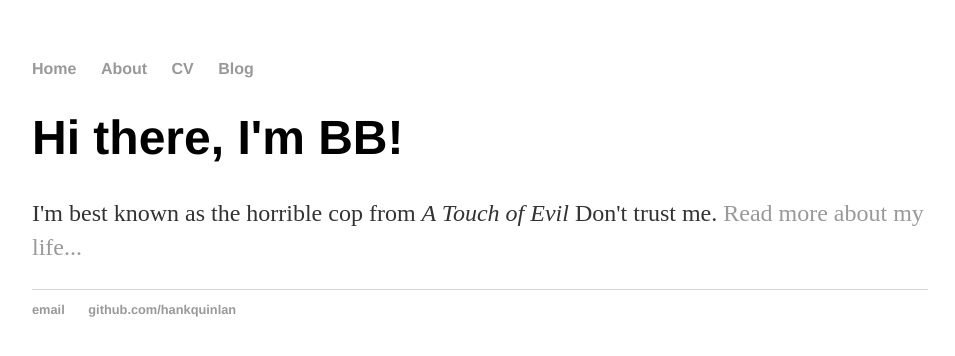
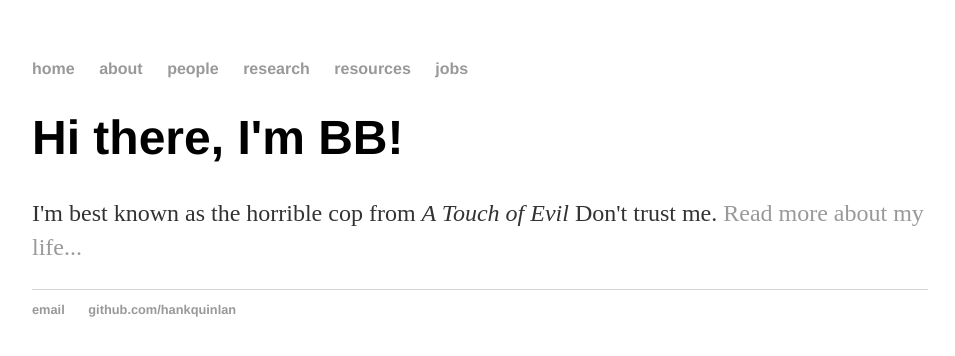
Before and after one commit to breckbaldwin/breckbaldwin.github.io, a Jekyll site: the page built from index.html, in a window 1280 px wide. Shown: the top 356 px of the page, without its empty margins (160-1115 px from the left). Built offline with Jekyll 4.4.1, drawn with Linux system fonts in a browser that asks for light colours.

Commit message:
Update default.html

```diff
--- a/_layouts/default.html
+++ b/_layouts/default.html
@@ -8,10 +8,12 @@
 		<body>
 			<nav>
 	    		<ul>
-	        		<li><a href="/">Home</a></li>
-		        	<li><a href="/about">About</a></li>
-	        		<li><a href="/cv">CV</a></li>
-	        		<li><a href="/blog">Blog</a></li>
+	        		<li><a href="/">home</a></li>
+		        	<li><a href="/about">about</a></li>
+				<li><a href="/peope">people</a></li>
+	        		<li><a href="/research">research</a></li>
+	        		<li><a href="/resources">resources</a></li>
+				<li><a href="/jobs">jobs</a></li>
 	    		</ul>
 			</nav>
 			<div class="container">
```
